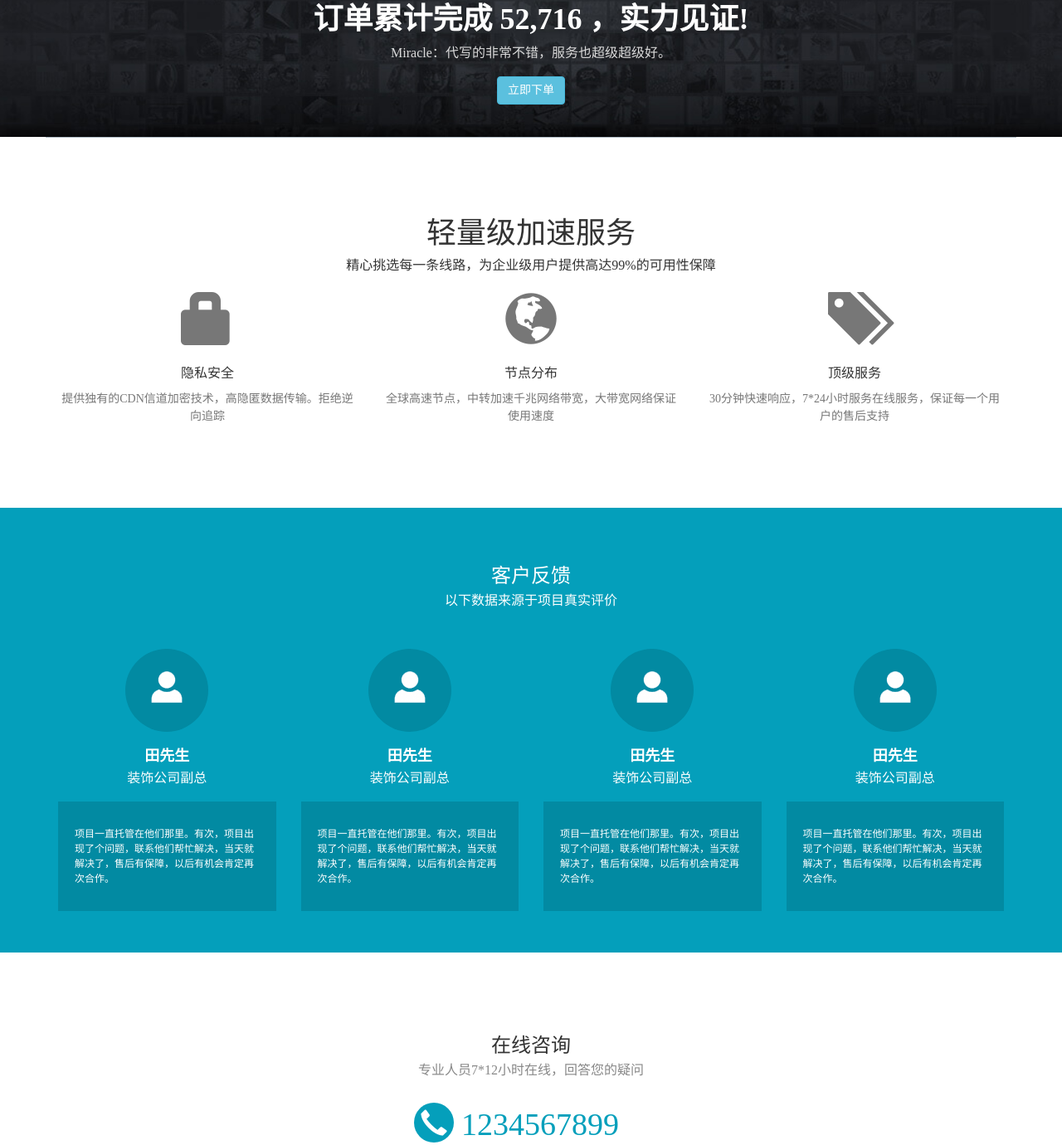
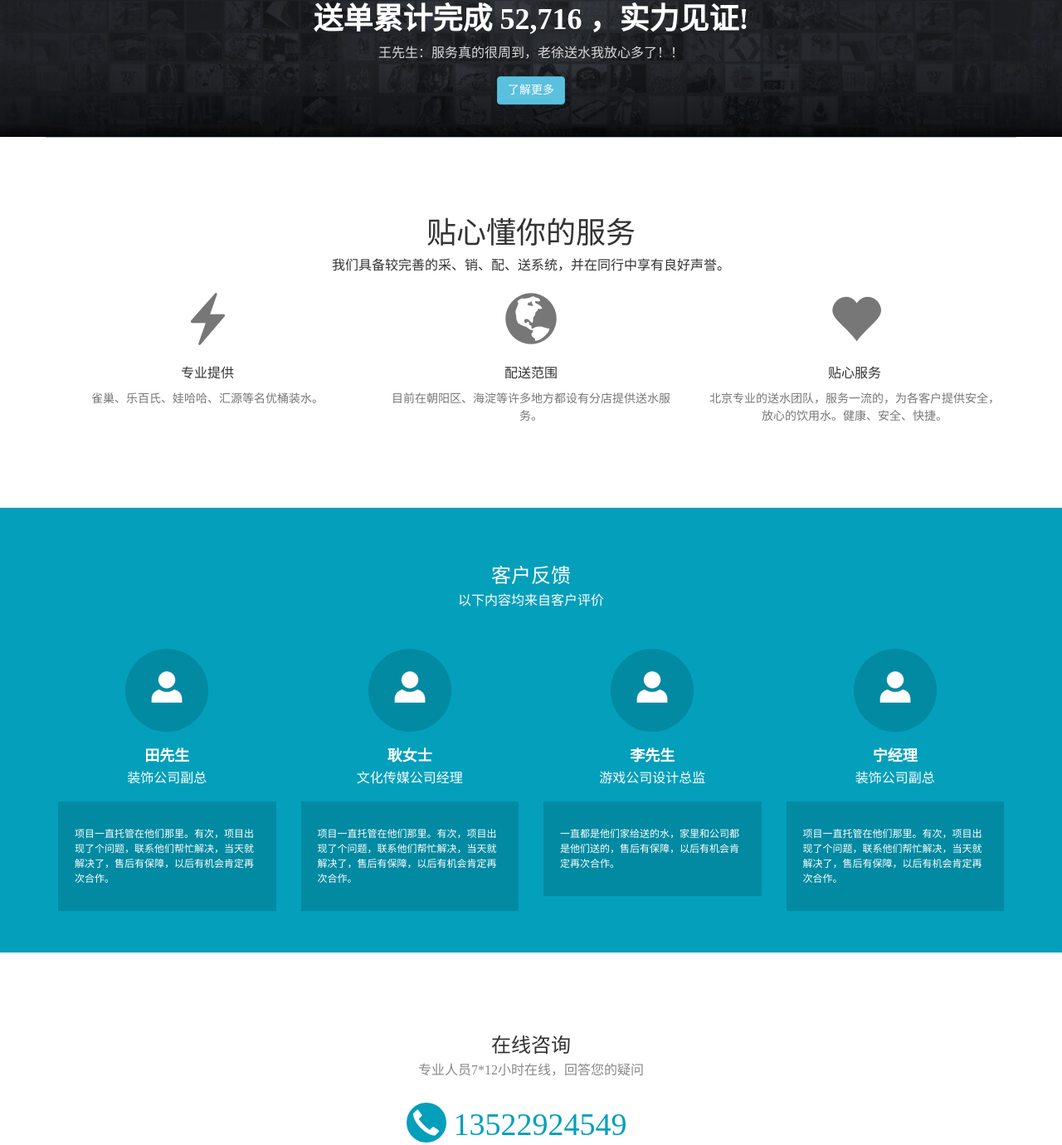
Before and after one commit to waterStation/waterStation, a website: page pages/index.html in a window 1280 px wide. Shown: the part 1847-3227 px from the top of the page at 83% size. Drawn offline with nearby package versions, Linux system fonts and the light colour scheme.

Commit message:
tel nunber

```diff
--- a/pages/index.html
+++ b/pages/index.html
@@ -94,19 +94,19 @@
 					<img src="../images/chrome-logo-small.jpg" alt="">
 					<h2>谷歌浏览器</h2>
 					<p>Google Chrome，又称Google浏览器，是一个由Google（谷歌）公司开发的网页浏览器。</p>
-					<a class="btn btn-default" href="#" role="button">点我下载</a>
+					<a class="btn btn-default" href="#" role="button">了解更多</a>
 				</div>
 				<div class="col-md-4">
 					<img src="../images/chrome-logo-small.jpg" alt="">
 					<h2>谷歌浏览器</h2>
 					<p>Google Chrome，又称Google浏览器，是一个由Google（谷歌）公司开发的网页浏览器。</p>
-					<a class="btn btn-default" href="#" role="button">点我下载</a>
+					<a class="btn btn-default" href="#" role="button">了解更多</a>
 				</div>
 				<div class="col-md-4">
 					<img src="../images/chrome-logo-small.jpg" alt="">
 					<h2>谷歌浏览器</h2>
 					<p>Google Chrome，又称Google浏览器，是一个由Google（谷歌）公司开发的网页浏览器。</p>
-					<a class="btn btn-default" href="#" role="button">点我下载</a>
+					<a class="btn btn-default" href="#" role="button">了解更多</a>
 				</div>
 			</div>
 			<!--line-->
@@ -182,9 +182,9 @@
 		<!--客户反馈-->
 		<div id="customerWitness">
 			<div class="cumulative">
-				<h3>订单累计完成 <span class="timer count-title digitalDetailsView" data-to="52716" data-speed="1000">52,716</span> ，实力见证!</h3>
-				<p class="hot-comment"><span class="comment-name">Miracle：</span><span>代写的非常不错，服务也超级超级好。</span></p>
-				<a href="http://www.uiessays.com/order-now" class="btn btn-info btn-place-order">立即下单</a>
+				<h3>送单累计完成 <span class="timer count-title digitalDetailsView" data-to="52716" data-speed="1000">52,716</span> ，实力见证!</h3>
+				<p class="hot-comment"><span class="comment-name">王先生：</span><span>服务真的很周到，老徐送水我放心多了！！</span></p>
+				<a href="javascript:;" class="btn btn-info btn-place-order">了解更多</a>
 			</div>
 		</div>
 		<!--我们的服务-->
@@ -192,25 +192,25 @@
 			<div class="container p-y-xl b-b">
 				<div class="row m-b-md">
 					<div class="col-md-6 col-md-offset-3 text-center">
-						<h2 class="h1 display-2 m-t">轻量级加速服务</h2>
-						<p>精心挑选每一条线路，为企业级用户提供高达99%的可用性保障</p>
+						<h2 class="h1 display-2 m-t">贴心懂你的服务</h2>
+						<p>我们具备较完善的采、销、配、送系统，并在同行中享有良好声誉。</p>
 					</div>
 				</div>
 				<div class="row text-center">
 					<div class="col-md-4">
-						<i class="glyphicon glyphicon-lock text-muted fa-4x"></i>
-						<h4 class="m-t-0">隐私安全</h4>
-						<p class="text-muted">提供独有的CDN信道加密技术，高隐匿数据传输。拒绝逆向追踪</p>
+						<i class="glyphicon glyphicon-flash text-muted fa-4x"></i>
+						<h4 class="m-t-0">专业提供</h4>
+						<p class="text-muted">雀巢、乐百氏、娃哈哈、汇源等名优桶装水。</p>
 					</div>
 					<div class="col-md-4">
 						<i class="glyphicon glyphicon-globe text-muted fa-4x"></i>
-						<h4 class="m-t-0">节点分布</h4>
-						<p class="text-muted">全球高速节点，中转加速千兆网络带宽，大带宽网络保证使用速度</p>
+						<h4 class="m-t-0">配送范围</h4>
+						<p class="text-muted">目前在朝阳区、海淀等许多地方都设有分店提供送水服务。  </p>
 					</div>
 					<div class="col-md-4">
-						<i class="glyphicon glyphicon-tags text-muted fa-4x"></i>
-						<h4 class="m-t-0">顶级服务</h4>
-						<p class="text-muted">30分钟快速响应，7*24小时服务在线服务，保证每一个用户的售后支持 </p>
+						<i class="glyphicon glyphicon-heart text-muted fa-4x"></i>
+						<h4 class="m-t-0">贴心服务</h4>
+						<p class="text-muted">北京专业的送水团队，服务一流的，为各客户提供安全，放心的饮用水。健康、安全、快捷。</p>
 					</div>
 				</div>
 			</div>
@@ -220,7 +220,7 @@
 			<div class="ptbg2">
 				<div class="container">
 					<h3 class="coustomer">客户反馈</h3>
-					<p>以下数据来源于项目真实评价</p>
+					<p>以下内容均来自客户评价</p>
 					<div class="row">
 						<div class="col-md-3 col-sm-6 col-xs-6">
 							<h3 class="cor corimg pjbg">
@@ -243,9 +243,9 @@
 								</span>
 							</h3>
 							<h4 class="coustomerName">
-								<strong>田先生</strong>
+								<strong>耿女士</strong>
 							</h4>
-							<p class="company">装饰公司副总</p>
+							<p class="company">文化传媒公司经理</p>
 							<div class="info">
 								<p>项目一直托管在他们那里。有次，项目出现了个问题，联系他们帮忙解决，当天就解决了，售后有保障，以后有机会肯定再次合作。</p>
 							</div>
@@ -257,11 +257,11 @@
 								</span>
 							</h3>
 							<h4 class="coustomerName">
-								<strong>田先生</strong>
+								<strong>李先生</strong>
 							</h4>
-							<p class="company">装饰公司副总</p>
+							<p class="company">游戏公司设计总监</p>
 							<div class="info">
-								<p>项目一直托管在他们那里。有次，项目出现了个问题，联系他们帮忙解决，当天就解决了，售后有保障，以后有机会肯定再次合作。</p>
+								<p>一直都是他们家给送的水，家里和公司都是他们送的，售后有保障，以后有机会肯定再次合作。</p>
 							</div>
 						</div>
 						<div class="col-md-3 col-sm-6 col-xs-6">
@@ -271,7 +271,7 @@
 								</span>
 							</h3>
 							<h4 class="coustomerName">
-								<strong>田先生</strong>
+								<strong>宁经理</strong>
 							</h4>
 							<p class="company">装饰公司副总</p>
 							<div class="info">
@@ -290,7 +290,7 @@
 				<ul class="contact list-inline">
 					<li>
 						<i class="glyphicon glyphicon-earphone fa"></i>
-						<span>1234567899</span>
+						<span><a href="tel://13522924549"></a>13522924549</span>
 					</li>
 				</ul>
 			</div>
```
